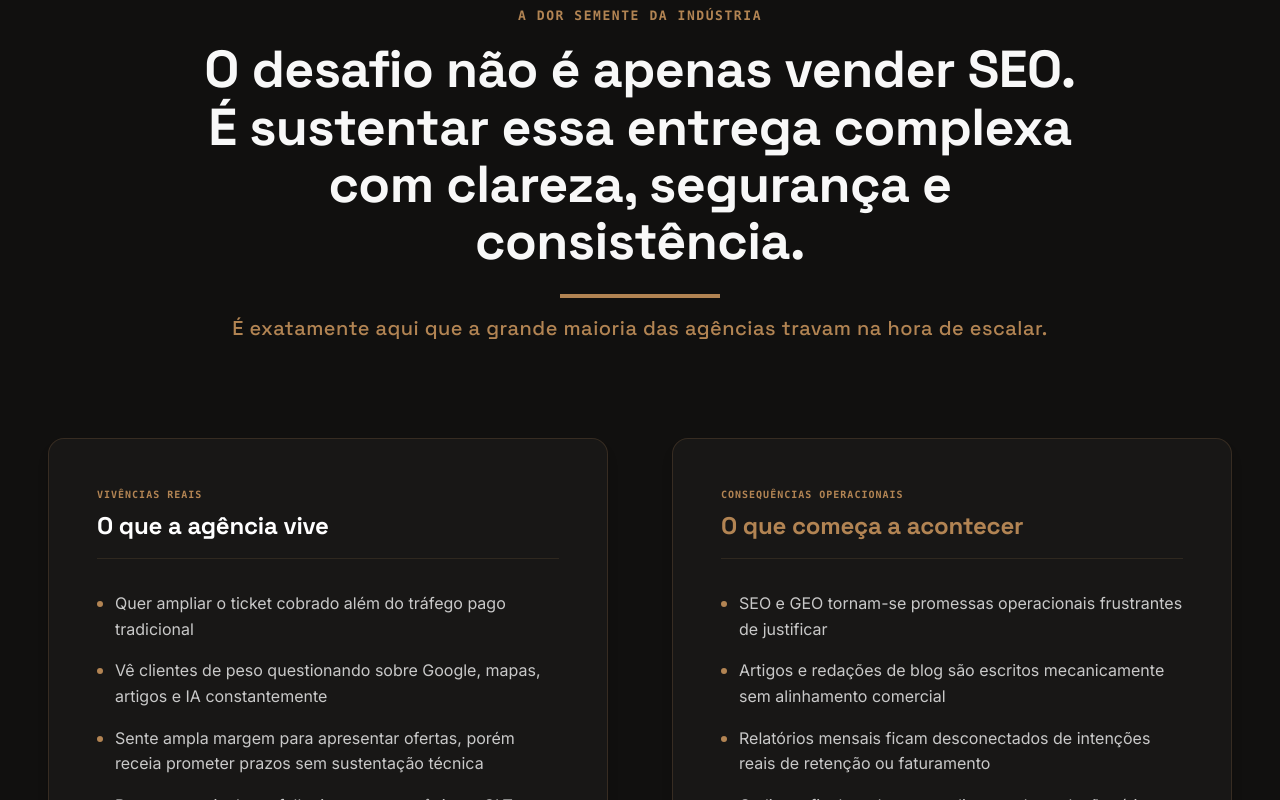
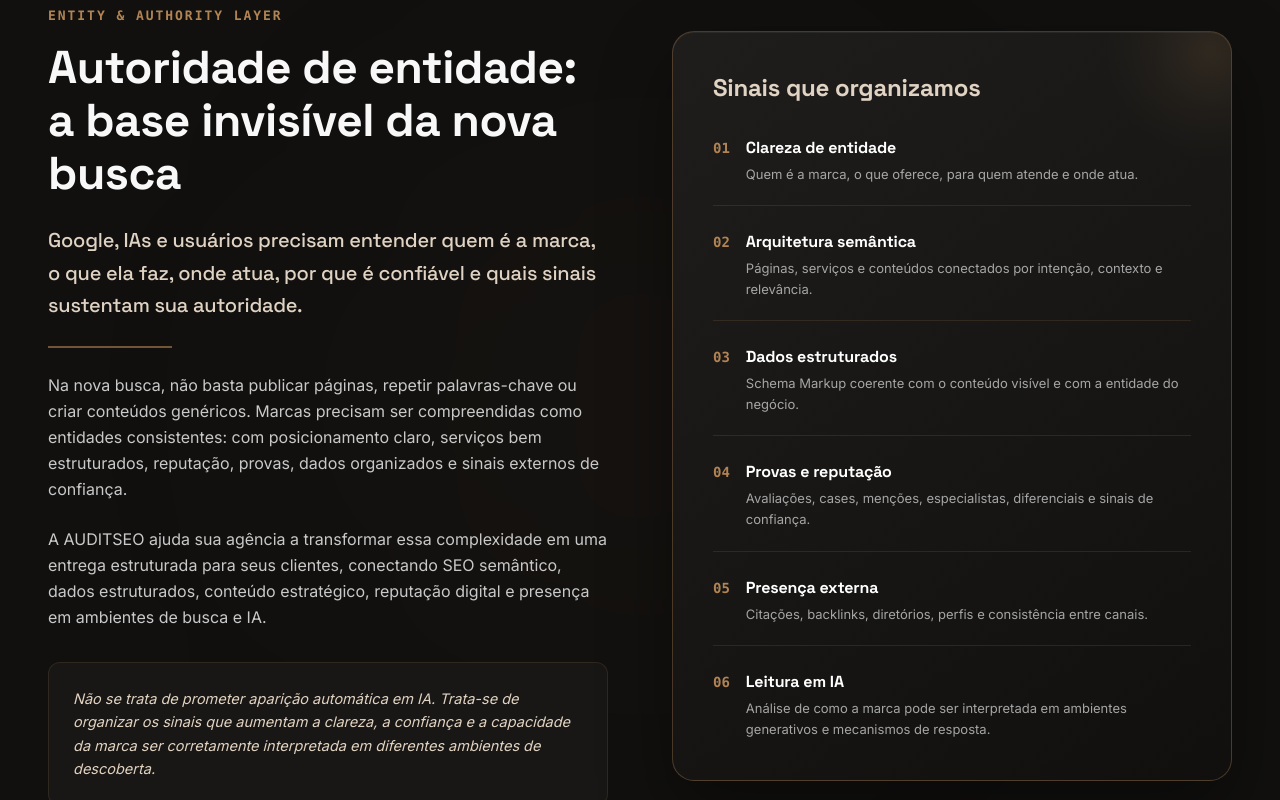
Before and after one commit to sidneysantossp/auditseo-agencias, a React (Vite) app: page / in a window 1280 px wide. Shown: the part 5360-6160 px from the top of the page. Built offline with nearby package versions, Linux system fonts and the light colour scheme.

Commit message:
feat(ui): add entity and authority strategy section
Introduce a dedicated section for Entity & Authority and update related component content to reflect the enhanced focus on brand trust and AI-driven search positioning.

```diff
--- a/src/App.tsx
+++ b/src/App.tsx
@@ -458,6 +458,123 @@ export default function App() {
             </p>
           </div>
 
+        </div>
+      </section>
+
+      {/* Entity & Authority Layer Section */}
+      <section
+        id="entity-authority-layer"
+        className="bg-[#11100f] text-[#f8f8f8] py-24 md:py-32 relative overflow-hidden"
+      >
+        {/* Glow sutil */}
+        <div className="absolute top-1/2 left-1/2 -translate-x-1/2 -translate-y-1/2 w-[600px] h-[600px] bg-[#b28453]/3 rounded-full blur-[140px] pointer-events-none" />
+
+        <div className="container mx-auto px-6 xl:px-12 max-w-[1320px] relative z-10">
+          <div className="grid grid-cols-1 lg:grid-cols-12 gap-12 lg:gap-16 items-center">
+
+            {/* Coluna Esquerda: Texto Editorial/Consultivo */}
+            <div className="lg:col-span-6 text-left">
+              <span className="text-[#b28453] text-[13px] tracking-[0.15em] font-mono font-bold uppercase mb-4 block">
+                ENTITY & AUTHORITY LAYER
+              </span>
+              <h2 className="font-display text-[32px] sm:text-[40px] md:text-[46px] font-bold text-[#f8f8f8] leading-[1.15] tracking-tight mb-6">
+                Autoridade de entidade: a base invisível da nova busca
+              </h2>
+              <h3 className="font-sans text-[#e0d3c3] text-lg sm:text-xl font-medium leading-relaxed mb-6">
+                Google, IAs e usuários precisam entender quem é a marca, o que ela faz, onde atua, por que é confiável e quais sinais sustentam sua autoridade.
+              </h3>
+              <div className="w-[124px] h-[2px] bg-[#b28453]/60 mb-6" />
+              <p className="text-[#c9c9c9] text-base leading-relaxed mb-6">
+                Na nova busca, não basta publicar páginas, repetir palavras-chave ou criar conteúdos genéricos. Marcas precisam ser compreendidas como entidades consistentes: com posicionamento claro, serviços bem estruturados, reputação, provas, dados organizados e sinais externos de confiança.
+              </p>
+              <p className="text-[#c9c9c9] text-base leading-relaxed mb-8">
+                A AUDITSEO ajuda sua agência a transformar essa complexidade em uma entrega estruturada para seus clientes, conectando SEO semântico, dados estruturados, conteúdo estratégico, reputação digital e presença em ambientes de busca e IA.
+              </p>
+              <div className="bg-[#181716] border border-[#b28453]/15 p-6 rounded-xl">
+                <p className="text-[#e2d3c1] text-sm md:text-[14.5px] leading-relaxed italic">
+                  Não se trata de prometer aparição automática em IA. Trata-se de organizar os sinais que aumentam a clareza, a confiança e a capacidade da marca ser corretamente interpretada em diferentes ambientes de descoberta.
+                </p>
+              </div>
+            </div>
+
+            {/* Coluna Direita: Card Premium 'Sinais que organizamos' */}
+            <div className="lg:col-span-6 w-full">
+              <div
+                className="relative overflow-hidden p-8 md:p-10 rounded-[22px] text-left"
+                style={{
+                  background: 'linear-gradient(145deg, rgba(31,30,28,0.98), rgba(17,16,15,0.98))',
+                  border: '1px solid rgba(178,132,83,0.34)',
+                  boxShadow: '0 28px 70px rgba(0,0,0,0.38), inset 0 1px 0 rgba(255,255,255,0.05)'
+                }}
+              >
+                {/* Glow decorativo interno do card */}
+                <div
+                  className="absolute -top-[90px] -right-[90px] w-[220px] h-[220px] pointer-events-none"
+                  style={{
+                    background: 'radial-gradient(circle, rgba(178,132,83,0.15) 0%, rgba(178,132,83,0.05) 36%, transparent 68%)'
+                  }}
+                />
+
+                <h3 className="font-display font-bold text-[#e0d3c3] text-xl md:text-2xl mb-8 tracking-wide">
+                  Sinais que organizamos
+                </h3>
+
+                <div className="space-y-6">
+                  {[
+                    {
+                      num: "01",
+                      title: "Clareza de entidade",
+                      desc: "Quem é a marca, o que oferece, para quem atende e onde atua."
+                    },
+                    {
+                      num: "02",
+                      title: "Arquitetura semântica",
+                      desc: "Páginas, serviços e conteúdos conectados por intenção, contexto e relevância."
+                    },
+                    {
+                      num: "03",
+                      title: "Dados estruturados",
+                      desc: "Schema Markup coerente com o conteúdo visível e com a entidade do negócio."
+                    },
+                    {
+                      num: "04",
+                      title: "Provas e reputação",
+                      desc: "Avaliações, cases, menções, especialistas, diferenciais e sinais de confiança."
+                    },
+                    {
+                      num: "05",
+                      title: "Presença externa",
+                      desc: "Citações, backlinks, diretórios, perfis e consistência entre canais."
+                    },
+                    {
+                      num: "06",
+                      title: "Leitura em IA",
+                      desc: "Análise de como a marca pode ser interpretada em ambientes generativos e mecanismos de resposta."
+                    }
+                  ].map((item) => (
+                    <div
+                      key={item.num}
+                      className="flex items-start gap-4 pb-5 last:pb-0 last:border-0 border-b border-[#b28453]/16"
+                    >
+                      <span className="font-mono text-sm font-bold text-[#b28453] select-none mt-0.5">
+                        {item.num}
+                      </span>
+                      <div>
+                        <h4 className="text-white text-base font-bold mb-1">
+                          {item.title}
+                        </h4>
+                        <p className="text-[#c9c9c9]/80 text-xs sm:text-[13px] leading-relaxed font-normal">
+                          {item.desc}
+                        </p>
+                      </div>
+                    </div>
+                  ))}
+                </div>
+
+              </div>
+            </div>
+
+          </div>
         </div>
       </section>
 
@@ -982,6 +1099,13 @@ export default function App() {
             ))}
           </div>
 
+          {/* Bloco de destaque discreto */}
+          <div className="max-w-3xl mx-auto mt-12 mb-12 p-6 sm:p-8 rounded-2xl bg-[#181716]/80 border border-[#b28453]/30 text-center select-none shadow-md">
+            <p className="text-[#e0d3c3] text-sm md:text-base leading-relaxed font-sans font-medium">
+              Autoridade não é um elemento isolado. É o resultado da consistência entre o que a marca diz, o que o site estrutura, o que o mercado valida e o que buscadores e IAs conseguem interpretar.
+            </p>
+          </div>
+
           <div className="text-center font-display italic text-base text-[#e0d3c3] select-none italic max-w-2xl mx-auto leading-relaxed">
             “O cliente final nunca de fato valoriza aquilo que não consegue compreender com nitidez. Nossa principal função no bastidor é converter técnicas de busca em clareza comercial.”
           </div>
--- a/src/components/SignalMethod.tsx
+++ b/src/components/SignalMethod.tsx
@@ -29,9 +29,9 @@ export default function SignalMethod({ onCtaClick }: SignalMethodProps) {
     },
     {
       letter: "N",
-      title: "Narrative Authority",
-      subtitle: "Busca orgânica é sobre relevância. IA é sobre confiança contextual.",
-      description: "Construímos autoridade temática sólida através de silogismos de conteúdo e consistência de marca, ajudando as ferramentas de busca a validarem a inteligência e o know-how real do portal do cliente.",
+      title: "Narrative & Entity Authority",
+      subtitle: "Autoridade não nasce de um único schema. Ela nasce da consistência entre marca, conteúdo, reputação, dados e presença pública.",
+      description: "Organizamos a narrativa, a estrutura semântica e os sinais de autoridade que ajudam buscadores, IAs e usuários a entenderem por que aquela marca deve ser considerada uma opção confiável.",
       icon: <Award size={20} className="text-[#b28453]" />
     },
     {
--- a/src/components/SolutionsSection.tsx
+++ b/src/components/SolutionsSection.tsx
@@ -37,9 +37,9 @@ export default function SolutionsSection({ onCtaClick }: SolutionsSectionProps)
     {
       id: "sol-5",
       icon: <Cpu className="w-6 h-6 text-[#b28453]" />,
-      title: "Otimização para AI Search / GEO",
-      description: "Engenhosidade estrutural focada em treinar e alimentar os robôs de inteligência artificial de modo contextualizado, elevando as chances de a marca do cliente aparecer como autoridade recomendada para buscas do ChatGPT, Gemini, Copilot, Perplexity e outros.",
-      ideal: "Clientes com alto grau de inovação e presença digital que carecem de posicionar-se na vanguarda da nova era de IA."
+      title: "Entity & Authority Strategy (AI & GEO)",
+      description: "Estratégia para organizar clareza de entidade, dados estruturados, conteúdo semântico, reputação e sinais de confiança que fortalecem a presença orgânica da marca em buscadores tradicionais e ambientes de IA.",
+      ideal: "Clientes high-ticket que dependem de confiança, autoridade e validação estratégica robusta antes da decisão de compra."
     },
     {
       id: "sol-6",
```
